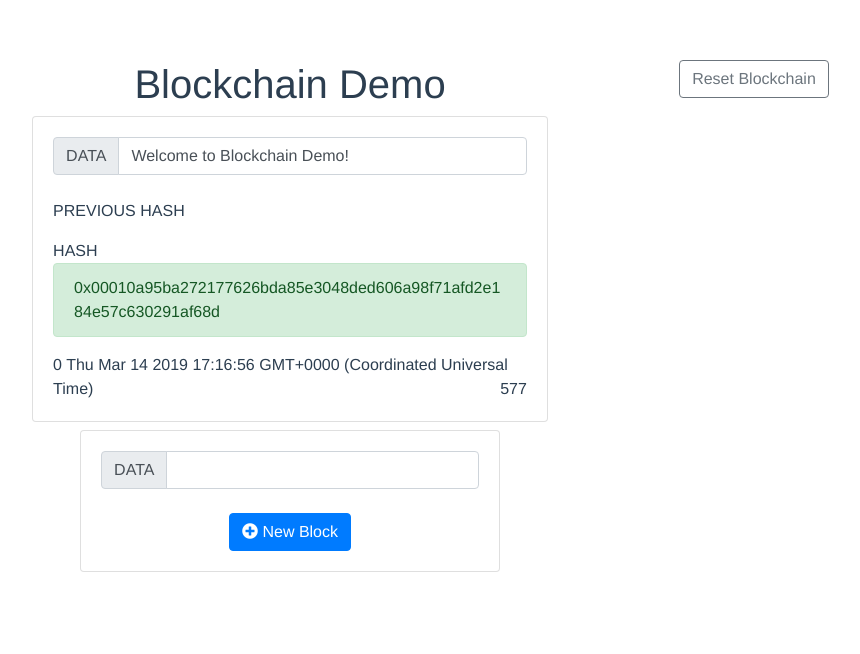
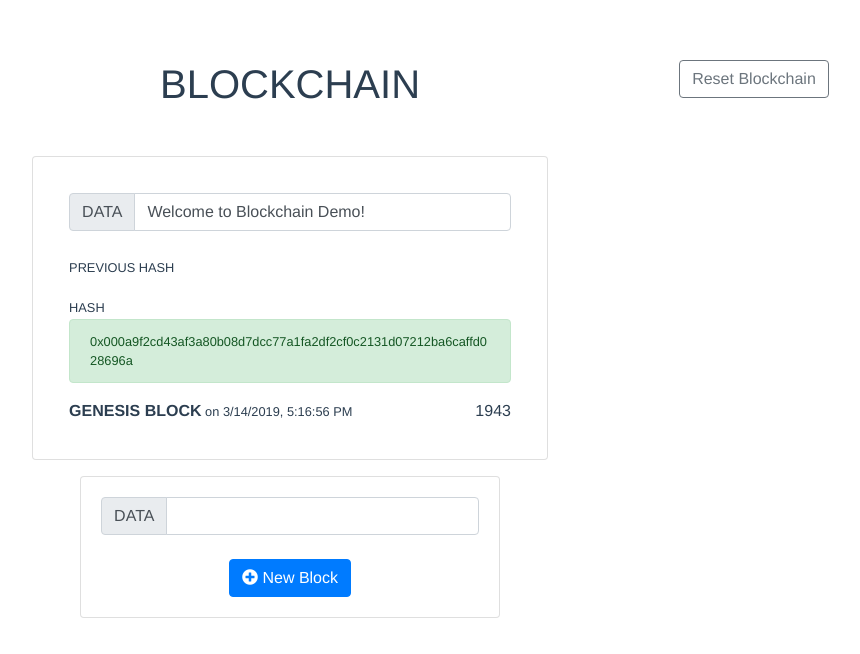
Before and after one commit to karlptrck/blockchain-demo, a Vue app: page / in a window 1280 px wide. Shown: the top 654 px of the page, without its empty margins (350-1210 px from the left). Built offline with nearby package versions, Linux system fonts and the light colour scheme.

Commit message:
Updated layout and design

```diff
--- a/src/App.vue
+++ b/src/App.vue
@@ -3,9 +3,9 @@
      <b-row>
         <b-col></b-col>
         <b-col cols="5">
-            <Blockchain></Blockchain>
+            <Blockchain class="mb-5"></Blockchain>
             <Block></Block>
-            <AddBlock></AddBlock>
+            <AddBlock class="mb-5"></AddBlock>
         </b-col>
         <b-col>
             <ResetBlockchain></ResetBlockchain>
--- a/src/components/AddBlock.vue
+++ b/src/components/AddBlock.vue
@@ -24,6 +24,7 @@ export default {
         onSubmit(e) {
             e.preventDefault()
             this.$store.dispatch('createBlockAndAddToChain', this.inputData)
+            this.inputData = ''
         }
 
     }
--- a/src/components/Block.vue
+++ b/src/components/Block.vue
@@ -1,20 +1,36 @@
 <template>
     <div class="Block">
-        <b-card class="mb-2" v-for="(item, index) in blockchain" :key="item.index">
+        <b-card class="mb-3 p-3" v-for="(item, index) in blockchain" :key="item.index">
              <b-input-group prepend="DATA" class="mb-2 mr-sm-2 mb-sm-0">
                 <b-input id="data" placeholder="" v-model="item.data" v-on:input="updateHash(item)"/>
             </b-input-group>
             <br>
-            <b-card-text class="text-left">PREVIOUS HASH <span> {{item.previousHash}}</span></b-card-text>
-
-            <b-card-text class="text-left">HASH
-                <span v-if="!isValidBlock(item)"> <b-alert show variant="danger">{{item.hash}}</b-alert></span>
-                <span v-else><b-alert show variant="success">{{item.hash}}</b-alert></span>
+            <b-card-text class="text-left">
+                <small>PREVIOUS HASH
+                    <span v-if="index >= 1">
+                    <span v-if="!isValidBlock(blockchain[index-1])"><b-alert show variant="danger">{{item.previousHash}}</b-alert></span>
+                    <span v-else><b-alert show variant="success">{{item.previousHash}}</b-alert></span>
+                    </span>
+                </small>
             </b-card-text>
 
-            <b-card-text class="text-left">{{item.index}} <span> {{item.timestamp}} </span>
+            <b-card-text class="text-left">
+                <small>HASH
+                <span v-if="!isValidBlock(item)"><b-alert show variant="danger">{{item.hash}}</b-alert></span>
+                <span v-else><b-alert show variant="success">{{item.hash}}</b-alert></span>
+                </small>
+            </b-card-text>
+
+            <b-card-text class="text-left">
+                <span v-if="item.index === 0"><strong>GENESIS BLOCK</strong></span>
+                <span v-else><strong>BLOCK # {{item.index}} </strong></span>
+                <span> <small>  on {{item.timestamp}} </small></span>
                 <span v-if="isValidBlock(item)" style="float:right;">{{item.nonce}}</span>
-                <span v-else style="float:right;"><b-button v-b-popover.hover.right="'Re-mine block!'" v-on:click="revalidateBlock(item)" variant="primary"><i class="fas fa-cogs"></i></b-button></span>
+                <span v-else style="float:right;">
+                    <b-button v-b-popover.hover.right="'Re-mine block!'" v-on:click="revalidateBlock(item)" variant="primary">
+                        <i class="fas fa-cogs"></i>
+                    </b-button>
+                </span>
             </b-card-text>
 
 
--- a/src/components/Blockchain.vue
+++ b/src/components/Blockchain.vue
@@ -1,6 +1,6 @@
 <template>
      <div class="Blockchain">
-        <h1>Blockchain Demo</h1>
+        <h1>BLOCKCHAIN</h1>
      </div>
 </template>
 
--- a/src/store.js
+++ b/src/store.js
@@ -58,7 +58,7 @@ export default new Vuex.Store({
                     index = getters.getLatestBlock.index + 1
                 }
 
-                let newBlock = await utils.createBlock(new Date(), prevHash, payload, index)
+                let newBlock = await utils.createBlock(new Date().toLocaleString(), prevHash, payload, index)
                 commit('addBlock', newBlock)
                 commit('setMining', false)
                  // eslint-disable-next-line no-console
```
Also changed, not shown: src/models/Block.js (deleted, +0 -32 lines).
